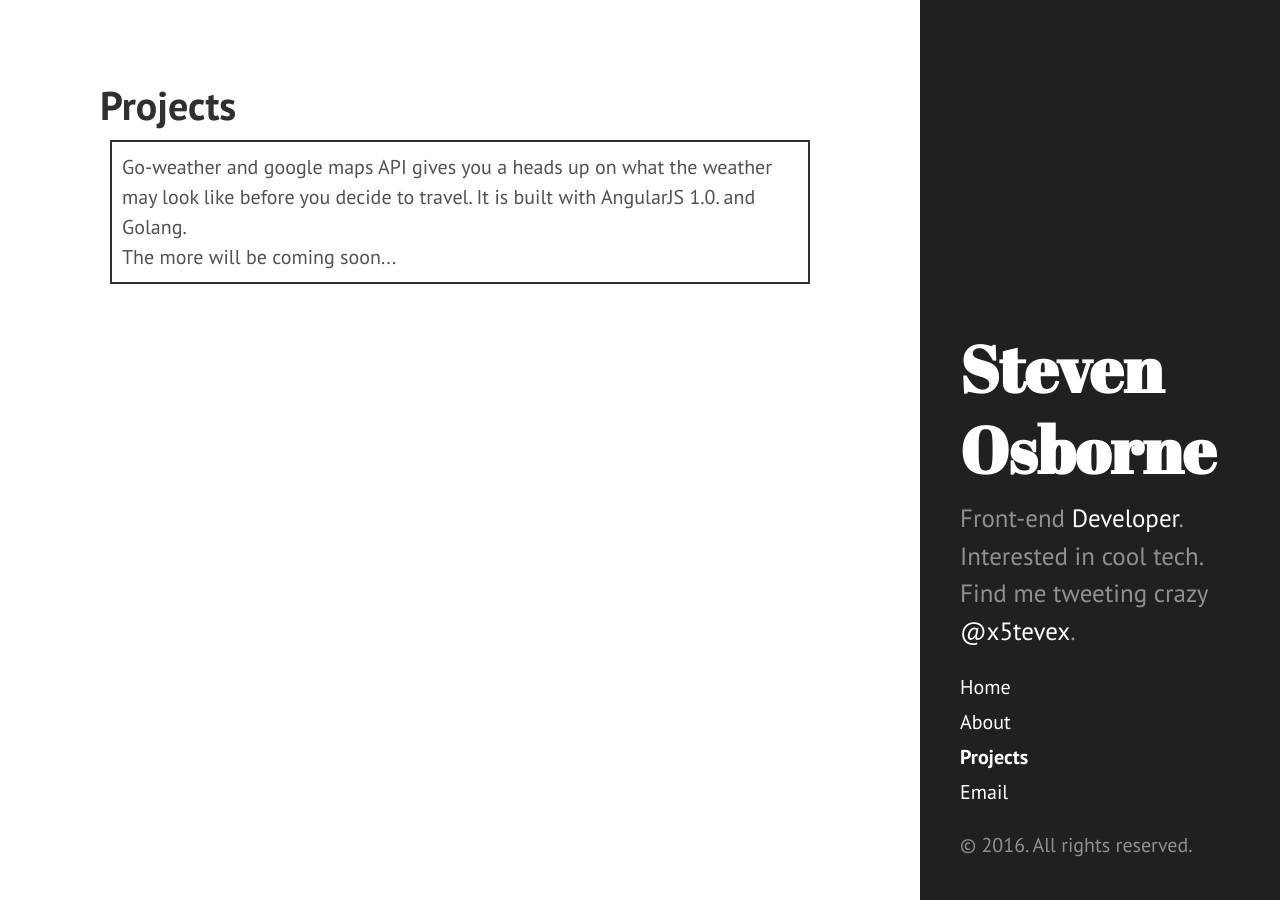
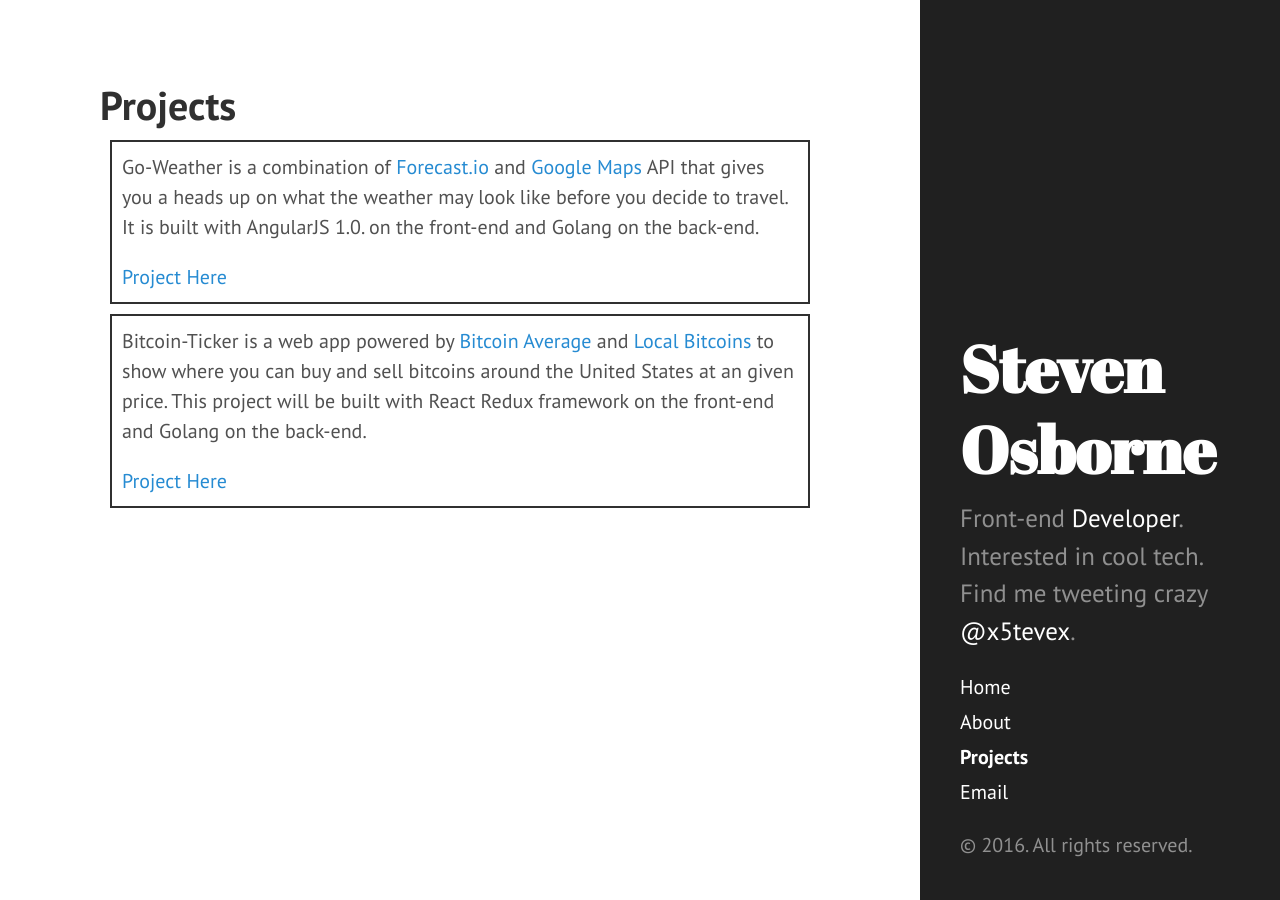
Before and after one commit to NikonMcFly/My-blog, a Jekyll site: the page built from projects/index.html, in a window 1280 px wide. Built offline with Jekyll 4.4.1, drawn with Linux system fonts in a browser that asks for light colours; Markdown is read by kramdown in place of the engine named in the settings.

Commit message:
cleaning up

```diff
--- a/projects/index.html
+++ b/projects/index.html
@@ -5,12 +5,17 @@ title: Projects
 
 
 
-<p class="post-box">Go-weather and google maps API gives you a heads up on what the weather may look like before you decide to travel. It is built with AngularJS 1.0. and Golang.
- <br>The more will be coming soon...</p>
+<div class="post-box">
+	<p> Go-Weather is a combination of <a href="https://forecast.io">Forecast.io</a> and <a href="https://developers.google.com/maps/">Google Maps</a> API that gives you a heads up on what the weather may look like before you decide to travel. It is built with AngularJS 1.0. on the front-end and Golang on the back-end.
+	</p>
+	<a href="https://github.com/NikonMcFly/Weather-App">Project Here</a>
+</div>
 
+<div class="post-box">
+	<p>Bitcoin-Ticker is a web app powered by <a href="https://bitcoinaverage.com">Bitcoin Average</a> and <a href="https://bitcoinaverage.com">Local Bitcoins</a> to show where you can buy and sell bitcoins around the United States at an given price. This project will be built with React Redux framework on the front-end and Golang on the back-end.
+	</p>
+	<a href="https://github.com/NikonMcFly/bitcoin-ticker">Project Here</a>
+</div>
 <!-- <div class="post-box">
-<p class="post-box">bitcoin ticker and localbitcoins to show... built with ReactJS..</p>
-</div>
-<div class="post-box">
 <p class="post-box">Youtube and the echonest</p>
 </div> -->
```
Also changed, not shown: about.md (+3 -3 lines), 3 other files.
